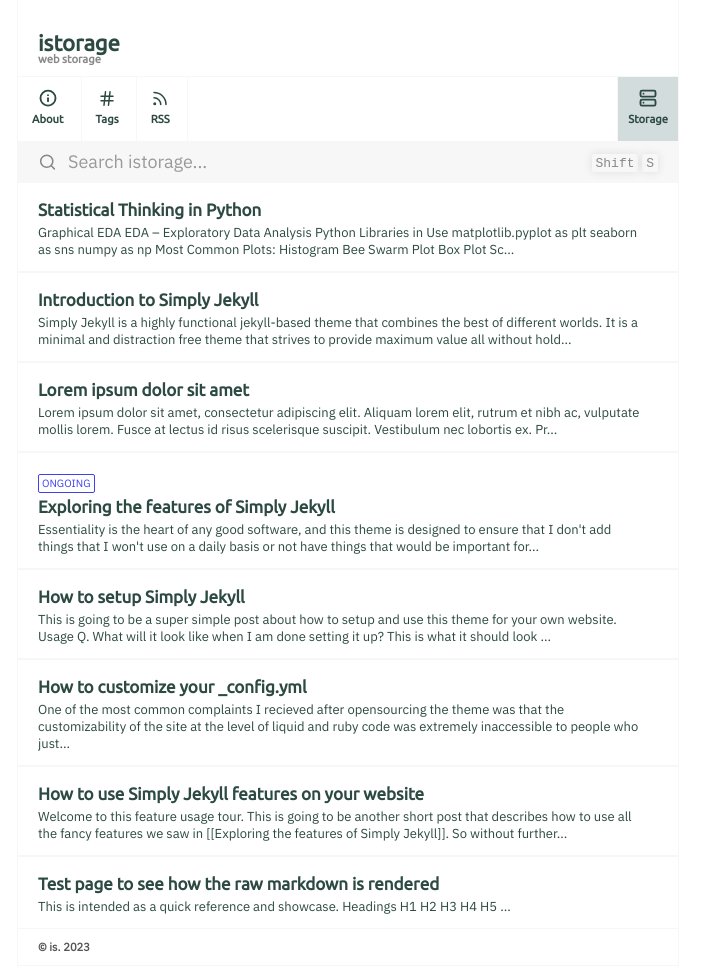
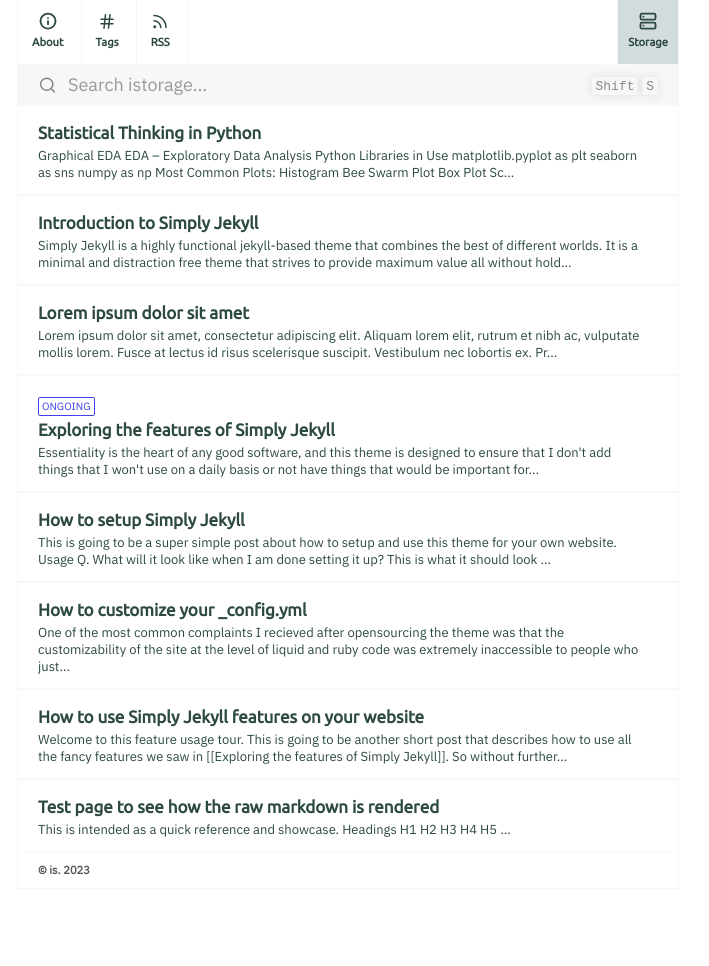
Before and after one commit to suchkow/suchkow.github.io, a Jekyll site: the page built from index.md, in a window 1280 px wide. Shown: the whole page, without its empty margins (292-1001 px from the left). Built offline with Jekyll 4.4.1, drawn with Linux system fonts in a browser that asks for light colours; after the commit the page ends 900 px from its top, so only the background shows below that.

Commit message:
Update Header.html

```diff
--- a/_includes/Header.html
+++ b/_includes/Header.html
@@ -1,4 +1,5 @@
 <header>
+    {%- if page.permalink == "//" -%}
     <div class="dashboard disable-select">
         {%- assign header_direction = 'site-heading-rtl' -%}
         {%- assign userboard_display = 'show' -%}
@@ -135,6 +136,7 @@
         </div>
         {%- endif -%}
     </div>
+    {%- endif -%}
     {%- if site.user.display and userboard_display == 'show' -%}
     <div class="avatar {{avatar_margin}} disable-select" title="click me to know more">
         <a class="avatar-link" href="/about">
```
